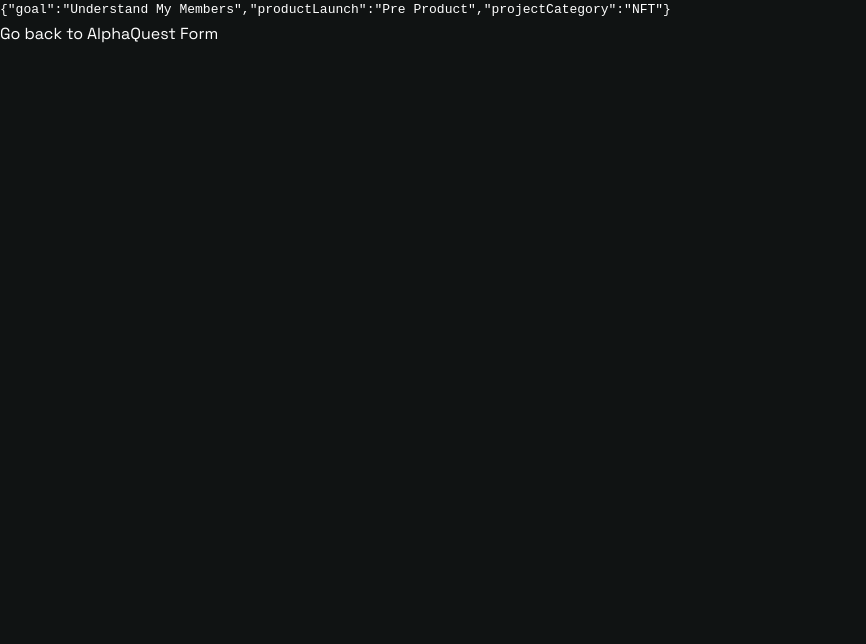
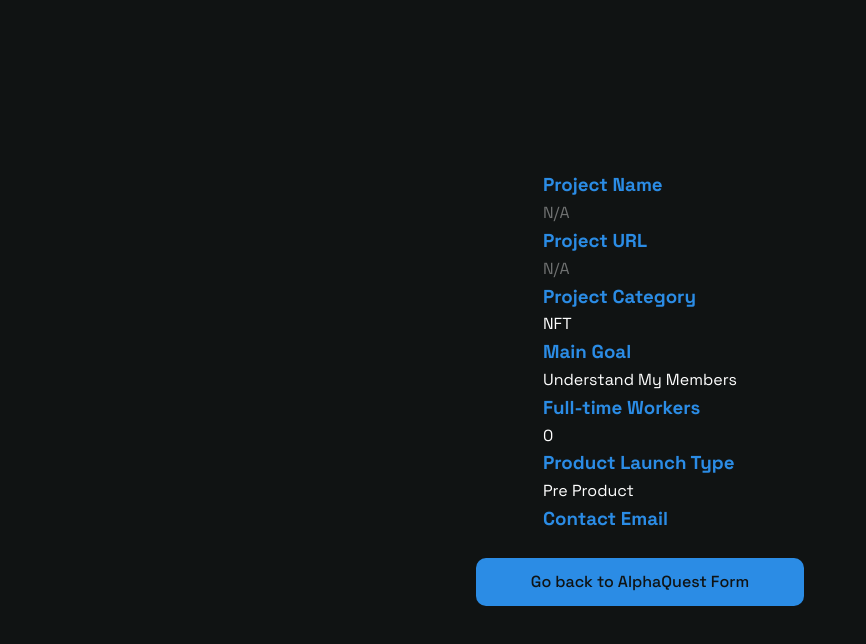
Before and after one commit to gurugu-test-projects/quest-multi-step-form, a Next.js app: page /summary in a window 1280 px wide. Shown: the top 644 px of the page, without its empty margins (0-866 px from the left). Built offline with nearby package versions, Linux system fonts and the light colour scheme.

Commit message:
feat: style Summary page

```diff
--- a/context/form-context.tsx
+++ b/context/form-context.tsx
@@ -17,6 +17,7 @@
     goal: "Understand My Members",
     productLaunch: "Pre Product",
     projectCategory: ProjectCategory.NFT,
+    workers: 0,
   });
   const [visitedSteps, setVisitedSteps] = React.useState<Set<Step> | undefined>(
     new Set()
--- a/pages/summary.tsx
+++ b/pages/summary.tsx
@@ -1,15 +1,49 @@
 import React from "react";
 import Link from "next/link";
 
+import styles from "../styles/Summary.module.scss";
 import { useAppState } from "../context/form-context";
 
 const Summary = () => {
   const { appState } = useAppState();
 
   return (
-    <div>
-      <pre>{JSON.stringify(appState)}</pre>
-      <Link href="/">Go back to AlphaQuest Form</Link>
+    <div className={styles.container}>
+      <div className={styles.summary}>
+        <div>
+          <h3>Project Name</h3>
+          <p>
+            {appState.projectName ? appState.projectName : <span>N/A</span>}
+          </p>
+        </div>
+        <div>
+          <h3>Project URL</h3>
+          <p>{appState.projectUrl ? appState.projectUrl : <span>N/A</span>}</p>
+        </div>
+        <div>
+          <h3>Project Category</h3>
+          <p>{appState.projectCategory}</p>
+        </div>
+        <div>
+          <h3>Main Goal</h3>
+          <p>{appState.goal}</p>
+        </div>
+        <div>
+          <h3>Full-time Workers</h3>
+          <p>{appState.workers}</p>
+        </div>
+        <div>
+          <h3>Product Launch Type</h3>
+          <p>{appState.productLaunch}</p>
+        </div>
+        <div>
+          <h3>Contact Email</h3>
+          <p>{appState.contactEmail}</p>
+        </div>
+      </div>
+      <Link href="/" className={styles.button}>
+        Go back to AlphaQuest Form
+      </Link>
     </div>
   );
 };
--- /dev/null
+++ b/styles/Summary.module.scss
@@ -0,0 +1,32 @@
+.container {
+  height: 100vh;
+  display: flex;
+  flex-direction: column;
+  align-items: center;
+  justify-content: center;
+
+  .summary {
+    h3 {
+      color: var(--color-font-secondary);
+    }
+
+    span {
+      color: rgba(#fff, 0.4);
+    }
+  }
+
+  .button {
+    padding: 13px 24px;
+    border: 0;
+    border-radius: 10px;
+    margin: 24px;
+    font-size: 16px;
+    font-weight: 500;
+    line-height: 22px;
+    text-align: center;
+    width: 328px;
+    background-color: var(--color-font-secondary);
+    color: var(--color-main-bg);
+    cursor: pointer;
+  }
+}
--- a/utils/types/index.ts
+++ b/utils/types/index.ts
@@ -21,7 +21,7 @@
   projectUrl?: string;
   projectCategory: ProjectCategory;
   goal: string;
-  workers?: number;
+  workers: number;
   productLaunch: string;
   contactEmail?: string;
 }
```
